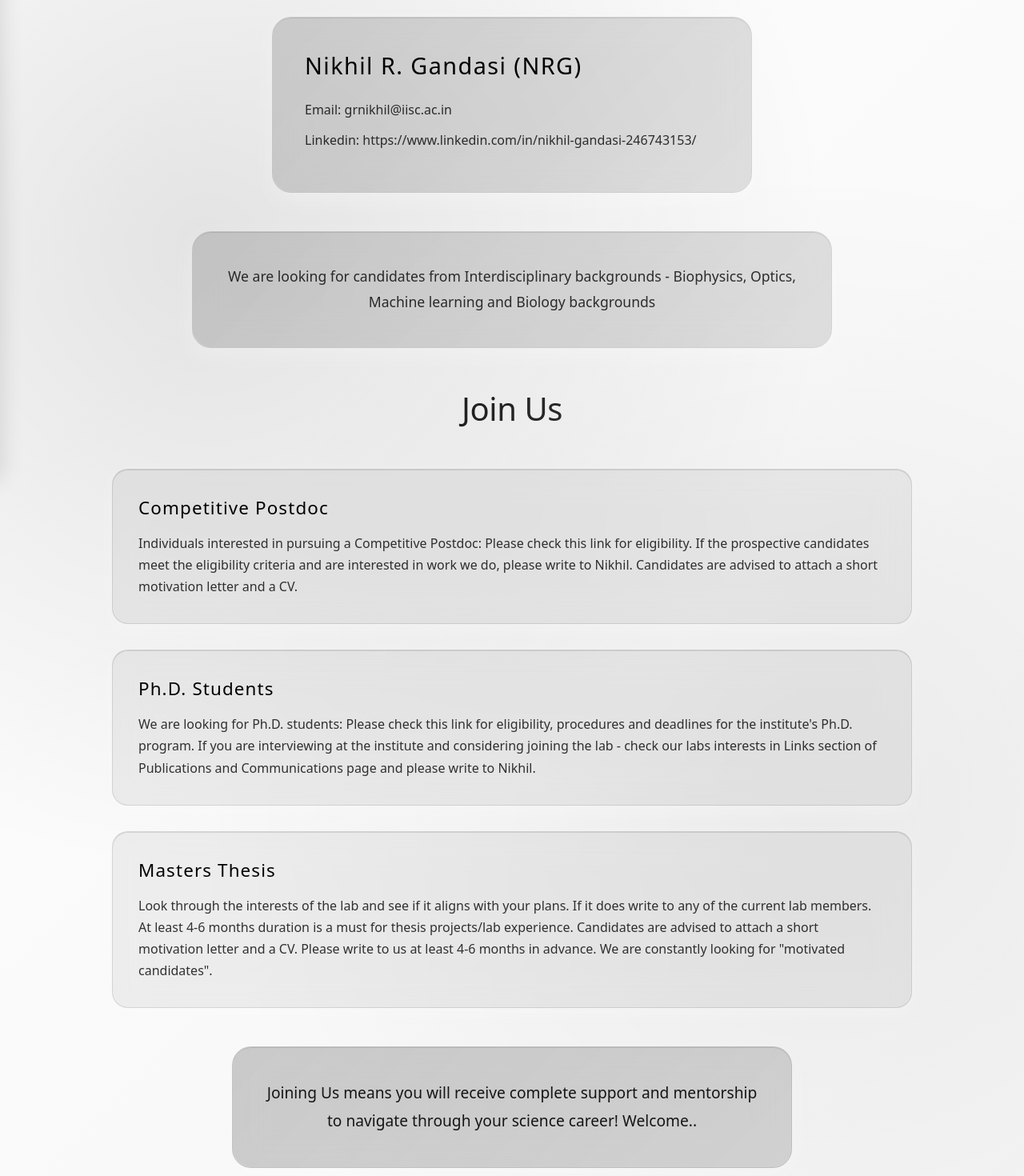
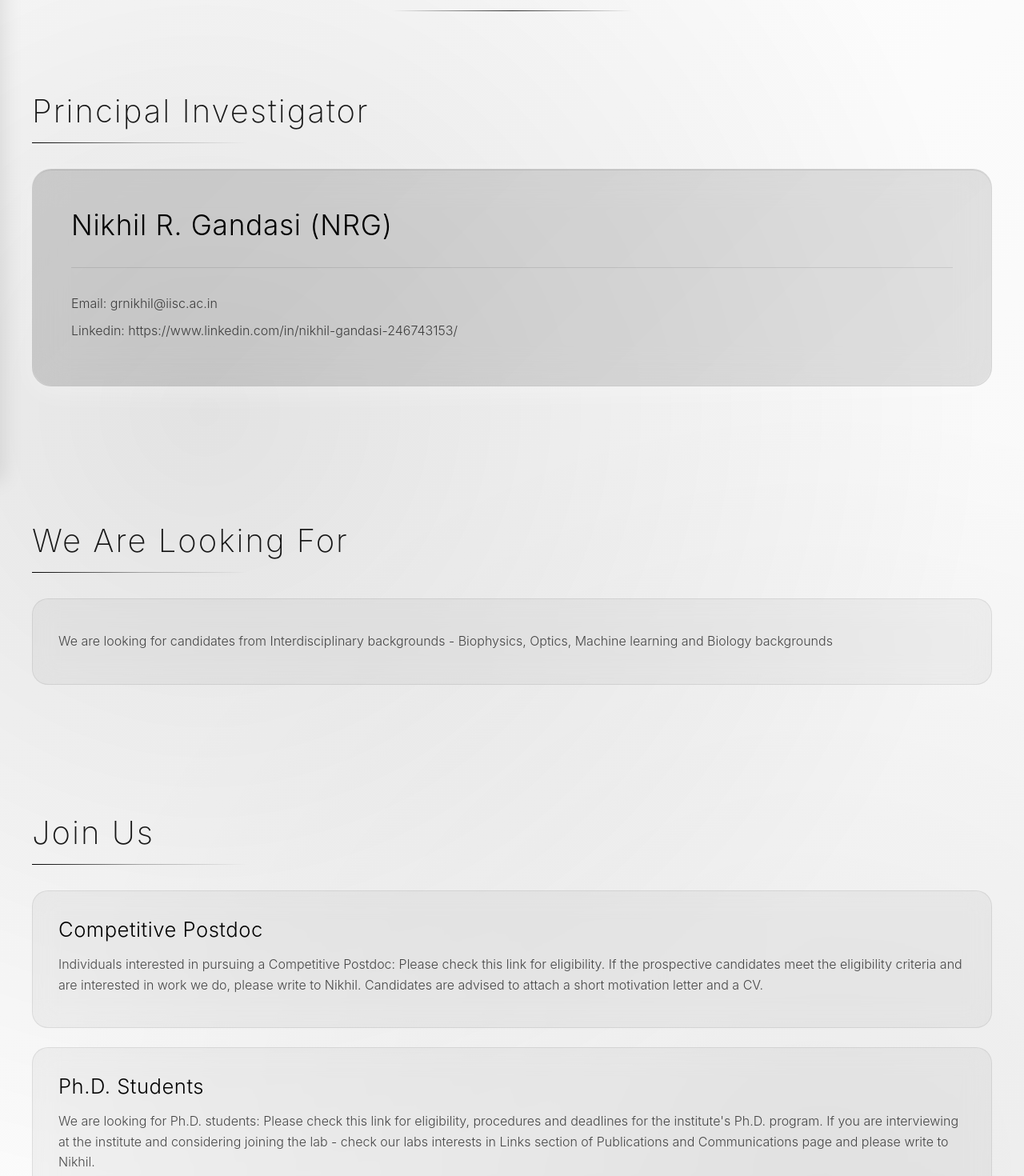
Before and after one commit to aniruddhballal/nikhil-lab-site, a React (Vite) app: page /contact in a window 1280 px wide. Shown: the part 200-1670 px from the top of the page at 80% size. Built offline with nearby package versions, Linux system fonts and the light colour scheme.

Commit message:
Unifying the looks-5

```diff
--- a/src/pages/Contact.tsx
+++ b/src/pages/Contact.tsx
@@ -2,7 +2,7 @@ import { useState } from 'react';
 import Sidebar from '../components/Sidebar';
 import styles from '../styles/Contact.module.css';
 
-export default function Contact() {
+const Contact = () => {
   const [sidebarOpen, setSidebarOpen] = useState(false);
 
   const toggleSidebar = () => {
@@ -33,38 +33,60 @@ export default function Contact() {
         <h1>Get In Touch!</h1>
         <p className={styles['lab-name']}>NRG Laboratory</p>
       </header>
-      <div className={styles.contactInfo}>
-        <h2>Nikhil R. Gandasi (NRG)</h2>
-        <p>Email: grnikhil@iisc.ac.in</p>
-        <p>Linkedin: https://www.linkedin.com/in/nikhil-gandasi-246743153/</p>
+
+      <main className={styles['contact-content']}>
+        <section className={styles['contact-info-section']}>
+          <h2 className={styles.sectionTitle}>Principal Investigator</h2>
+          <div className={styles.contactInvestigator}>
+            <h3 className={styles.contactName}>Nikhil R. Gandasi (NRG)</h3>
+            <div className={styles.contactSection}>
+              <p className={styles.infoText}>Email: grnikhil@iisc.ac.in</p>
+              <p className={styles.infoText}>Linkedin: https://www.linkedin.com/in/nikhil-gandasi-246743153/</p>
             </div>
+          </div>
+        </section>
 
-      <div className={styles.recruitmentInfo}>
-        <p>We are looking for candidates from Interdisciplinary backgrounds - Biophysics, Optics, Machine learning and Biology backgrounds</p>
+        <section className={styles['recruitment-section']}>
+          <h2 className={styles.sectionTitle}>We Are Looking For</h2>
+          <div className={styles.recruitmentCard}>
+            <p className={styles.infoText}>We are looking for candidates from Interdisciplinary backgrounds - Biophysics, Optics, Machine learning and Biology backgrounds</p>
           </div>
+        </section>
 
-      <div className={styles.joinSection}>
-        <h2>Join Us</h2>
+        <section className={styles['positions-section']}>
+          <h2 className={styles.sectionTitle}>Join Us</h2>
 
           <div className={styles.positionCard}>
-          <h3>Competitive Postdoc</h3>
-          <p>Individuals interested in pursuing a Competitive Postdoc: Please check this link for eligibility. If the prospective candidates meet the eligibility criteria and are interested in work we do, please write to Nikhil. Candidates are advised to attach a short motivation letter and a CV.</p>
+            <h3 className={styles.positionName}>Competitive Postdoc</h3>
+            <div className={styles.positionInfo}>
+              <p className={styles.infoText}>Individuals interested in pursuing a Competitive Postdoc: Please check this link for eligibility. If the prospective candidates meet the eligibility criteria and are interested in work we do, please write to Nikhil. Candidates are advised to attach a short motivation letter and a CV.</p>
+            </div>
           </div>
 
           <div className={styles.positionCard}>
-          <h3>Ph.D. Students</h3>
-          <p>We are looking for Ph.D. students: Please check this link for eligibility, procedures and deadlines for the institute's Ph.D. program. If you are interviewing at the institute and considering joining the lab - check our labs interests in Links section of Publications and Communications page and please write to Nikhil.</p>
+            <h3 className={styles.positionName}>Ph.D. Students</h3>
+            <div className={styles.positionInfo}>
+              <p className={styles.infoText}>We are looking for Ph.D. students: Please check this link for eligibility, procedures and deadlines for the institute's Ph.D. program. If you are interviewing at the institute and considering joining the lab - check our labs interests in Links section of Publications and Communications page and please write to Nikhil.</p>
+            </div>
           </div>
 
           <div className={styles.positionCard}>
-          <h3>Masters Thesis</h3>
-          <p>Look through the interests of the lab and see if it aligns with your plans. If it does write to any of the current lab members. At least 4-6 months duration is a must for thesis projects/lab experience. Candidates are advised to attach a short motivation letter and a CV. Please write to us at least 4-6 months in advance. We are constantly looking for "motivated candidates".</p>
+            <h3 className={styles.positionName}>Masters Thesis</h3>
+            <div className={styles.positionInfo}>
+              <p className={styles.infoText}>Look through the interests of the lab and see if it aligns with your plans. If it does write to any of the current lab members. At least 4-6 months duration is a must for thesis projects/lab experience. Candidates are advised to attach a short motivation letter and a CV. Please write to us at least 4-6 months in advance. We are constantly looking for "motivated candidates".</p>
             </div>
           </div>
+        </section>
 
-      <div className={styles.welcomeMessage}>
-        <p>Joining Us means you will receive complete support and mentorship to navigate through your science career! Welcome..</p>
+        <section className={styles['welcome-section']}>
+          <h2 className={styles.sectionTitle}>Welcome</h2>
+          <div className={styles.welcomeCard}>
+            <p className={styles.infoText}>Joining Us means you will receive complete support and mentorship to navigate through your science career! Welcome..</p>
           </div>
+        </section>
+      </main>
     </div>
   );
 };
+
+export default Contact;
--- a/src/pages/Support.tsx
+++ b/src/pages/Support.tsx
@@ -49,7 +49,7 @@ const Support = memo(function Support() {
 
       <main className={styles['support-content']}>
         <section className={styles['funding-section']}>
-          <h2>Funding</h2>
+          <h2 className={styles.sectionTitle}>Funding</h2>
           <ul className={styles['funding-list']}>
             {fundingItems.map((item, index) => (
               <li key={index} className={styles['funding-item']}>
--- a/src/styles/Contact.module.css
+++ b/src/styles/Contact.module.css
@@ -5,6 +5,7 @@
   position: relative;
   overflow: hidden;
   padding: 2rem;
+  font-family: -apple-system, BlinkMacSystemFont, 'Segoe UI', sans-serif;
 }
 
 .contactContainer::before {
@@ -52,19 +53,14 @@
   font-size: clamp(3rem, 6vw, 5rem);
   font-weight: 100;
   color: #000000;
-  margin: 0 0 1rem 0;
+  margin: 0;
   letter-spacing: -0.02em;
-  line-height: 0.9;
+  line-height: 1.2;
   text-shadow: 0 0 40px rgba(0, 0, 0, 0.1);
   background: linear-gradient(135deg, #000000, rgba(0, 0, 0, 0.7));
   -webkit-background-clip: text;
   -webkit-text-fill-color: transparent;
   background-clip: text;
-}
-
-.page-header:hover {
-  transform: translateY(-2px);
-  filter: brightness(1.1);
 }
 
 .page-header::after {
@@ -100,25 +96,54 @@
   border-radius: 30px;
   backdrop-filter: blur(10px);
   background: rgba(0, 0, 0, 0.05);
-  margin: 0;
   display: inline-block;
 }
 
-.contactInfo {
-  max-width: 600px;
-  margin: 0 auto 3rem auto;
-  padding: 2.5rem;
+.contact-content {
+  max-width: 1200px;
+  margin: 0 auto;
+  display: grid;
+  gap: 3rem;
+  position: relative;
+  z-index: 1;
+}
+
+.sectionTitle {
+  font-size: clamp(1.8rem, 4vw, 2.5rem);
+  font-weight: 200;
+  color: rgba(0, 0, 0, 0.9);
+  margin: 1.5rem 0 2rem 0; /* Reduced from 4rem 0 2rem 0 */
+  letter-spacing: 0.05em;
+  position: relative;
+  padding-bottom: 1rem;
+  z-index: 1;
+}
+
+.sectionTitle::after {
+  content: '';
+  position: absolute;
+  bottom: 0;
+  left: 0;
+  width: 270px;
+  height: 1px;
+  background: linear-gradient(90deg, #000000, rgba(0, 0, 0, 0.3), transparent);
+}
+
+.contactInvestigator {
   backdrop-filter: blur(20px);
   background: rgba(0, 0, 0, 0.05);
   border: 1px solid rgba(0, 0, 0, 0.1);
   border-radius: 24px;
+  padding: 3rem;
+  margin: 2rem 0;
+  position: relative;
   box-shadow:
     0 8px 32px rgba(255, 255, 255, 0.3),
     inset 0 1px 0 rgba(0, 0, 0, 0.1);
-  position: relative;
+  z-index: 1;
 }
 
-.contactInfo::before {
+.contactInvestigator::before {
   content: '';
   position: absolute;
   top: 0;
@@ -130,176 +155,144 @@
   pointer-events: none;
 }
 
-.contactInfo h2 {
-  font-size: 1.8rem;
-  font-weight: 200;
+.contactName {
+  font-size: clamp(1.5rem, 3vw, 2.2rem);
+  font-weight: 300;
   color: #000000;
-  margin: 0 0 1.5rem 0;
-  letter-spacing: 0.05em;
+  margin: 0 0 2rem 0;
+  letter-spacing: 0.02em;
   position: relative;
   z-index: 1;
 }
 
-.contactInfo p {
-  font-size: 1rem;
-  line-height: 1.6;
-  color: rgba(0, 0, 0, 0.8);
-  margin: 0.75rem 0;
-  font-weight: 300;
+.recruitmentCard,
+.welcomeCard {
+  backdrop-filter: blur(15px);
+  background: rgba(0, 0, 0, 0.04);
+  border: 1px solid rgba(0, 0, 0, 0.08);
+  border-radius: 20px;
+  padding: 2rem;
+  margin: 1.5rem 0;
   position: relative;
+  transition: all 0.3s cubic-bezier(0.4, 0, 0.2, 1);
   z-index: 1;
 }
 
-.recruitmentInfo {
-  max-width: 800px;
-  margin: 0 auto 3rem auto;
-  padding: 2.5rem;
-  backdrop-filter: blur(20px);
-  background: rgba(0, 0, 0, 0.05);
-  border: 1px solid rgba(0, 0, 0, 0.1);
-  border-radius: 24px;
-  box-shadow:
-    0 8px 32px rgba(255, 255, 255, 0.3),
-    inset 0 1px 0 rgba(0, 0, 0, 0.1);
-  position: relative;
+.recruitmentCard:hover,
+.welcomeCard:hover {
+  background: rgba(0, 0, 0, 0.06);
+  border-color: rgba(0, 0, 0, 0.15);
+  transform: translateY(-2px);
+  box-shadow: 0 12px 40px rgba(255, 255, 255, 0.2);
 }
 
-.recruitmentInfo::before {
+.positionCard {
+  backdrop-filter: blur(15px);
+  background: rgba(0, 0, 0, 0.04);
+  border: 1px solid rgba(0, 0, 0, 0.08);
+  border-radius: 20px;
+  padding: 2rem;
+  margin: 1.5rem 0;
+  position: relative;
+  transition: all 0.3s cubic-bezier(0.4, 0, 0.2, 1);
+  z-index: 1;
+}
+
+.positionCard:hover {
+  background: rgba(0, 0, 0, 0.06);
+  border-color: rgba(0, 0, 0, 0.15);
+  transform: translateY(-2px);
+  box-shadow: 0 12px 40px rgba(255, 255, 255, 0.2);
+}
+
+.positionCard::before,
+.recruitmentCard::before,
+.welcomeCard::before {
   content: '';
   position: absolute;
   top: 0;
   left: 0;
   right: 0;
   bottom: 0;
-  background: linear-gradient(135deg, rgba(0, 0, 0, 0.1), rgba(0, 0, 0, 0.05));
-  border-radius: 24px;
-  pointer-events: none;
-}
-
-.recruitmentInfo p {
-  font-size: 1.1rem;
-  line-height: 1.8;
-  color: rgba(0, 0, 0, 0.8);
-  margin: 0;
-  font-weight: 300;
-  position: relative;
-  z-index: 1;
-  text-align: center;
-}
-
-.joinSection {
-  max-width: 1000px;
-  margin: 0 auto 3rem auto;
-  position: relative;
-  z-index: 1;
-}
-
-.joinSection h2 {
-  font-size: 2.5rem;
-  font-weight: 100;
-  color: #000000;
-  margin: 0 0 3rem 0;
-  text-align: center;
-  letter-spacing: -0.01em;
-  background: linear-gradient(135deg, #000000, rgba(0, 0, 0, 0.7));
-  -webkit-background-clip: text;
-  -webkit-text-fill-color: transparent;
-  background-clip: text;
-}
-
-.positionCard {
-  margin-bottom: 2rem;
-  padding: 2rem;
-  backdrop-filter: blur(20px);
-  background: rgba(0, 0, 0, 0.05);
-  border: 1px solid rgba(0, 0, 0, 0.1);
-  border-radius: 20px;
-  box-shadow:
-    0 6px 24px rgba(255, 255, 255, 0.3),
-    inset 0 1px 0 rgba(0, 0, 0, 0.1);
-  position: relative;
-  transition: all 0.3s cubic-bezier(0.4, 0, 0.2, 1);
-}
-
-.positionCard::before {
-  content: '';
-  position: absolute;
-  top: 0;
-  left: 0;
-  right: 0;
-  bottom: 0;
-  background: linear-gradient(135deg, rgba(0, 0, 0, 0.08), rgba(0, 0, 0, 0.03));
+  background: linear-gradient(135deg, rgba(0, 0, 0, 0.08), rgba(0, 0, 0, 0.02));
   border-radius: 20px;
   pointer-events: none;
   opacity: 0;
   transition: opacity 0.3s ease;
 }
 
-.positionCard:hover {
-  transform: translateY(-4px);
-  box-shadow:
-    0 12px 48px rgba(255, 255, 255, 0.4),
-    inset 0 1px 0 rgba(0, 0, 0, 0.15);
-  border-color: rgba(0, 0, 0, 0.2);
-}
-
-.positionCard:hover::before {
+.positionCard:hover::before,
+.recruitmentCard:hover::before,
+.welcomeCard:hover::before {
   opacity: 1;
 }
 
-.positionCard h3 {
-  font-size: 1.4rem;
+.positionName {
+  font-size: clamp(1.2rem, 2.5vw, 1.6rem);
   font-weight: 300;
   color: #000000;
   margin: 0 0 1rem 0;
-  letter-spacing: 0.05em;
+  letter-spacing: 0.02em;
   position: relative;
   z-index: 1;
 }
 
-.positionCard p {
+.positionInfo {
+  position: relative;
+  z-index: 1;
+}
+
+.subsectionTitle {
+  font-size: 1.2rem;
+  font-weight: 400;
+  color: rgba(0, 0, 0, 0.8);
+  margin: 2rem 0 1rem 0;
+  letter-spacing: 0.1em;
+  text-transform: uppercase;
+  position: relative;
+  z-index: 1;
+}
+
+.subsectionTitle::before {
+  content: '';
+  position: absolute;
+  left: -1rem;
+  top: 50%;
+  transform: translateY(-50%);
+  width: 4px;
+  height: 4px;
+  background: rgba(0, 0, 0, 0.5);
+  border-radius: 50%;
+}
+
+.infoText {
   font-size: 1rem;
-  line-height: 1.7;
-  color: rgba(0, 0, 0, 0.8);
-  margin: 0;
+  line-height: 1.6;
+  color: rgba(0, 0, 0, 0.7);
+  margin: 0.5rem 0;
   font-weight: 300;
   position: relative;
   z-index: 1;
 }
 
-.welcomeMessage {
-  max-width: 700px;
-  margin: 0 auto;
-  padding: 2.5rem;
-  backdrop-filter: blur(20px);
-  background: rgba(0, 0, 0, 0.08);
-  border: 1px solid rgba(0, 0, 0, 0.15);
-  border-radius: 24px;
-  box-shadow:
-    0 8px 32px rgba(255, 255, 255, 0.3),
-    inset 0 1px 0 rgba(0, 0, 0, 0.1);
-  position: relative;
-  text-align: center;
+.infoText strong {
+  color: #000000;
+  font-weight: 400;
 }
 
-.welcomeMessage::before {
-  content: '';
-  position: absolute;
-  top: 0;
-  left: 0;
-  right: 0;
-  bottom: 0;
-  background: linear-gradient(135deg, rgba(0, 0, 0, 0.12), rgba(0, 0, 0, 0.06));
-  border-radius: 24px;
-  pointer-events: none;
+.contactSection {
+  margin-top: 1.5rem;
+  padding-top: 1.5rem;
+  border-top: 1px solid rgba(0, 0, 0, 0.1);
+  position: relative;
+  z-index: 1;
 }
 
-.welcomeMessage p {
-  font-size: 1.2rem;
-  line-height: 1.8;
-  color: rgba(0, 0, 0, 0.9);
-  margin: 0;
-  font-weight: 300;
+.contact-info-section,
+.recruitment-section,
+.positions-section,
+.welcome-section {
+  margin: 2rem 0; /* Reduced from 4rem 0 */
   position: relative;
   z-index: 1;
 }
@@ -308,34 +301,23 @@
 @media (max-width: 768px) {
   .contactContainer {
     padding: 1rem;
-    margin: 1rem; /* Add this or increase this value */
+    margin: 1rem;
   }
 
-  .backLink {
-    top: 1rem;
-    left: 1rem;
-    padding: 0.6rem 1.2rem;
-    font-size: 0.8rem;
+  .contactInvestigator {
+    padding: 2rem;
+    margin: 1rem 0;
   }
 
-  .mainTitle {
-    margin: 4rem 0 2rem 0;
+  .positionCard,
+  .recruitmentCard,
+  .welcomeCard {
+    padding: 1.5rem;
+    margin: 1rem 0;
   }
 
-  .contactInfo,
-  .recruitmentInfo,
-  .welcomeMessage {
-    padding: 2rem;
-    margin-bottom: 2rem;
-  }
-
-  .positionCard {
-    padding: 1.5rem;
-  }
-
-  .contactInfo p,
-  .positionCard p {
-    font-size: 0.9rem;
+  .sectionTitle {
+    margin: 1rem 0 1.5rem 0; /* Reduced from 3rem 0 1.5rem 0 */
   }
 }
 
@@ -344,14 +326,13 @@
     padding: 0.5rem;
   }
 
-  .contactInfo,
-  .recruitmentInfo,
-  .welcomeMessage,
-  .positionCard {
+  .contactInvestigator {
     padding: 1.5rem;
   }
 
-  .welcomeMessage p {
-    font-size: 1.1rem;
+  .positionCard,
+  .recruitmentCard,
+  .welcomeCard {
+    padding: 1rem;
   }
 }
```
Also changed, not shown: src/pages/People.tsx (+10 -5 lines), src/styles/People.module.css (+12 -8 lines), src/styles/Publications.module.css (+0 -7 lines), src/styles/Research.module.css (+2 -8 lines), src/styles/Support.module.css (+17 -35 lines). Lines whose indentation alone changed are shown as unchanged.
